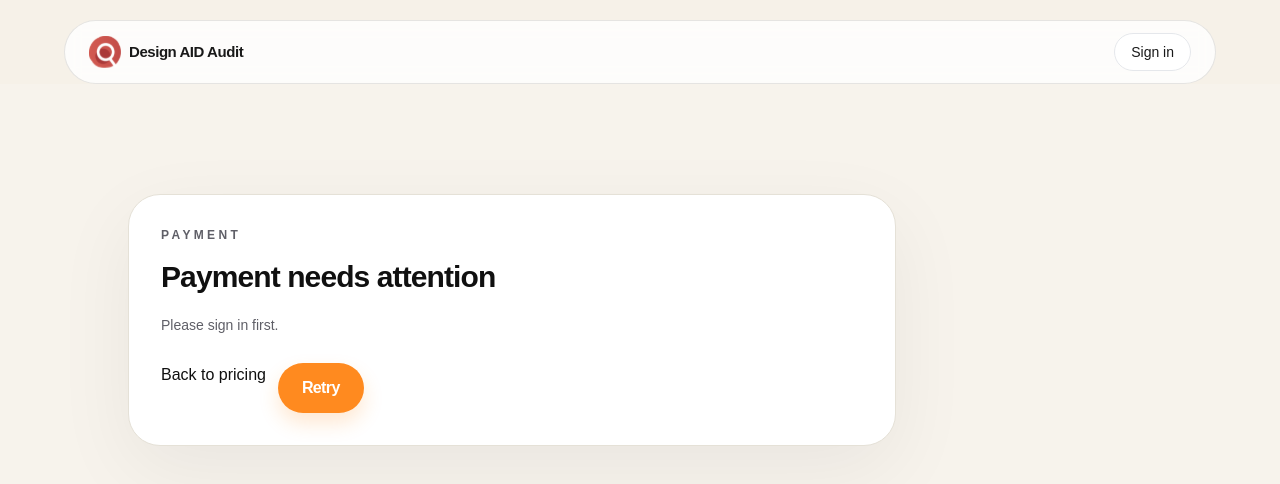
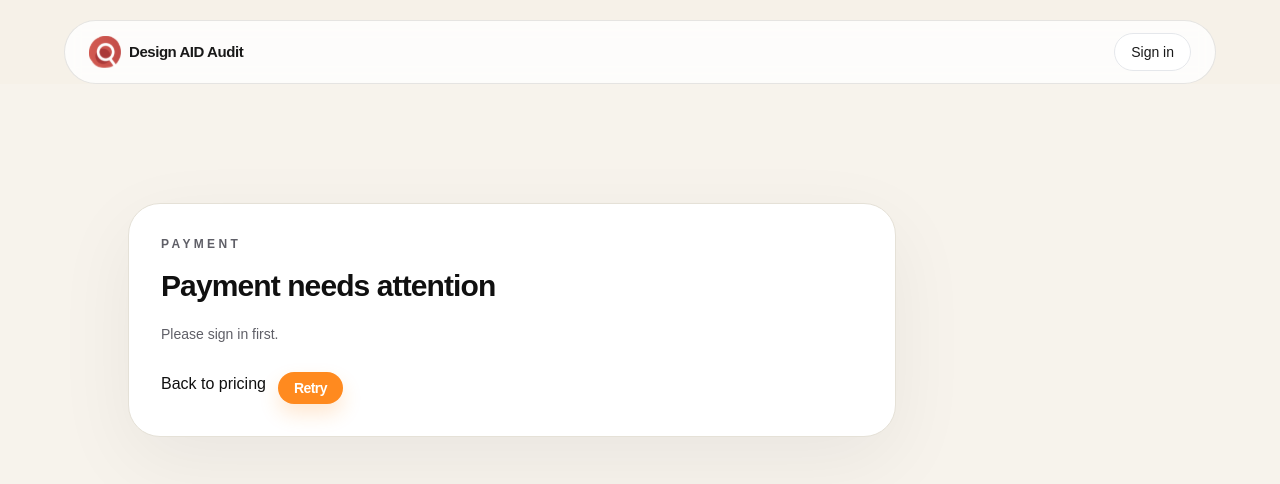
Before and after one commit to StudiovitaminD/ux-audit-tool, a Next.js app: page /billing/checkout in a window 1280 px wide. Shown: the top 484 px of the page. Built offline with nearby package versions, Linux system fonts and the light colour scheme; no server answers.

Commit message:
Match primary button sizing to logout

```diff
--- a/src/app/globals.css
+++ b/src/app/globals.css
@@ -201,10 +201,10 @@ header, footer, main, section, aside, div, input, select, textarea, button, a {
 .btnPrimary {
   background: var(--accent);
   color: var(--white);
-  padding: 14px 24px;
+  padding: 8px 16px;
   border-radius: 9999px;
-  font-size: 16px;
-  line-height: 1.35;
+  font-size: 14px;
+  line-height: 1.2;
   font-weight: 600;
   font-family: var(--font-display);
   letter-spacing: -0.04em;
--- a/src/app/landing.css
+++ b/src/app/landing.css
@@ -157,9 +157,10 @@
 .btnPrimary {
   background: var(--accent);
   color: var(--cream);
-  padding: 9px 20px;
+  padding: 8px 16px;
   border-radius: 9999px;
-  font-size: 16px;
+  font-size: 14px;
+  line-height: 1.2;
   font-weight: 600;
   font-family: var(--font-sans);
   border: none;
@@ -167,6 +168,7 @@
   text-decoration: none;
   display: inline-flex;
   align-items: center;
+  justify-content: center;
   gap: 10px;
   transition: background 0.2s, transform 0.15s;
 }
```
